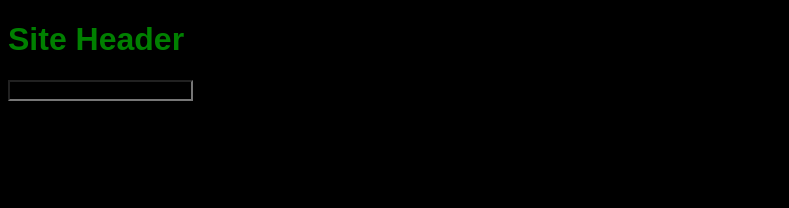
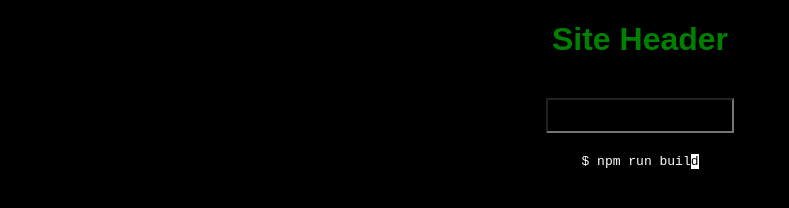
Before and after one commit to patrickhilmoe/Matrix-FalloutSite, a website: page index.html in a window 1280 px wide. Shown: the whole page, without its empty margins (0-789 px from the left). Drawn offline with Linux system fonts and the light colour scheme; a web font is replaced by a local one.

Commit message:
added stuff

```diff
--- a/index.html
+++ b/index.html
@@ -8,7 +8,13 @@
     <link href="https://fonts.cdnfonts.com/css/monofonto" rel="stylesheet">
 </head>
 <body>
-    <h1>Site Header</h1>
-    <input type="text">
+    <h1 class="container">Site Header</h1>\
+    <div class="container">
+        <input  class="caret-block" blotype="text">
+    </div>
+    <div class="container">
+        <pre class="caret-block">$ npm run buil<span>d</span>
+        </pre>
+    </div>
 </body>
 </html>
--- /dev/null
+++ b/notes.txt
@@ -0,0 +1,4 @@
+-first page
+
+are you sure you want to accept this job? Once you enter the password, there is no going back.
+with accept button ( bonus- accept only the correct password)
--- a/styles.css
+++ b/styles.css
@@ -16,9 +16,41 @@ h1 {
 .container {
     display: flex;
     justify-content: center;
+    align-items: center;
 }
 
-.center {
-    display: flex;
-    justify-content: center;
-}
+input {
+    background: #000;
+    color: white;
+    font-family: monospace;
+    padding: 1ch;
+  }
+
+  input.caret-block > span {
+    background-color: hsla(1, 1%, 100%, 1);
+    color: #000;
+  }
+
+pre {
+    background: #000;
+    color: white;
+    font-family: monospace;
+    padding: 1ch;
+  }
+
+  pre.caret-block > span {
+    background-color: hsla(1, 1%, 100%, 1);
+    color: #000;
+  }
+
+
+
+  @keyframes blink {
+    from,
+    to {
+      border-color: transparent;
+    }
+    50% {
+      border-color: #fff;
+    }
+  }
```
